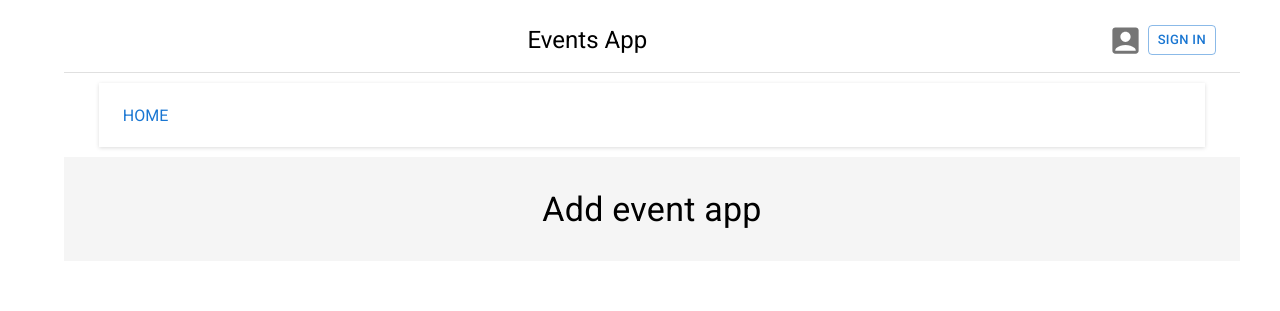
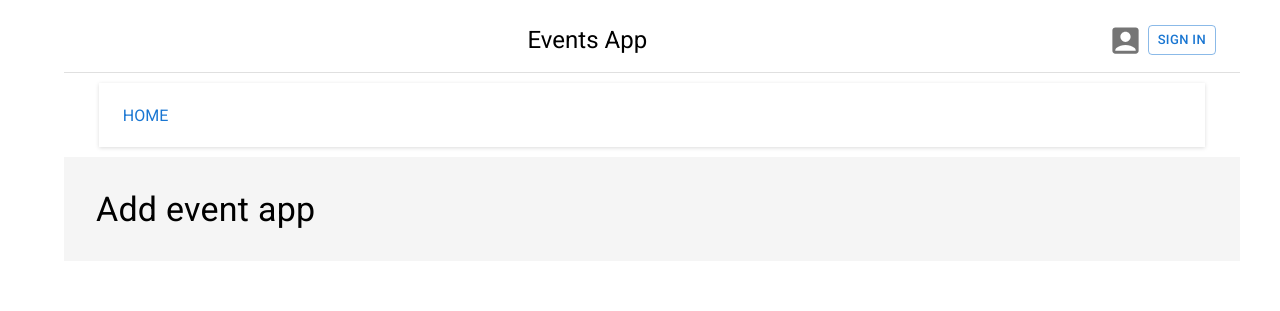
Before and after one commit to ArturV/react-node-events-app, a React (Create React App) app: page / in a window 1280 px wide. Shown: the top 311 px of the page. Built offline with nearby package versions, Linux system fonts and the light colour scheme.

Commit message:
homepage fix

```diff
--- a/src/components/Pages/Home/Home.tsx
+++ b/src/components/Pages/Home/Home.tsx
@@ -10,8 +10,8 @@ export const Home: FC<any> = (): ReactElement => {
           flexGrow: 1,
           backgroundColor: "whitesmoke",
           display: "flex",
-          justifyContent: "center",
-          alignItems: "center",
+          justifyContent: "left",
+          alignItems: "left",
         }}
       >
         <Typography height="40px" variant="h4" sx={{ m: 4 }}>
```
